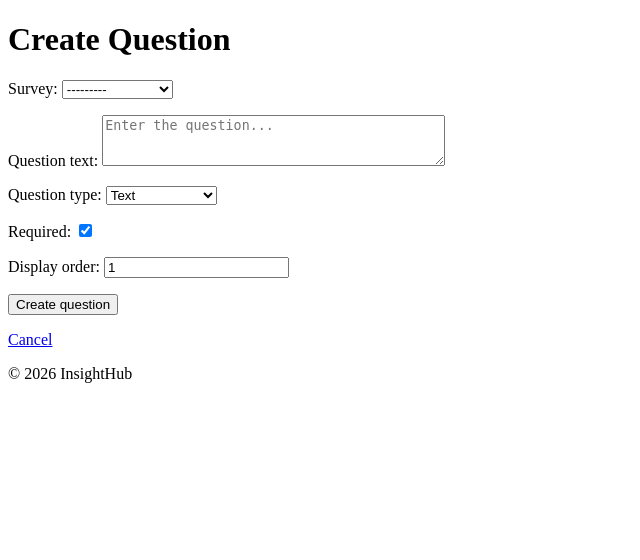
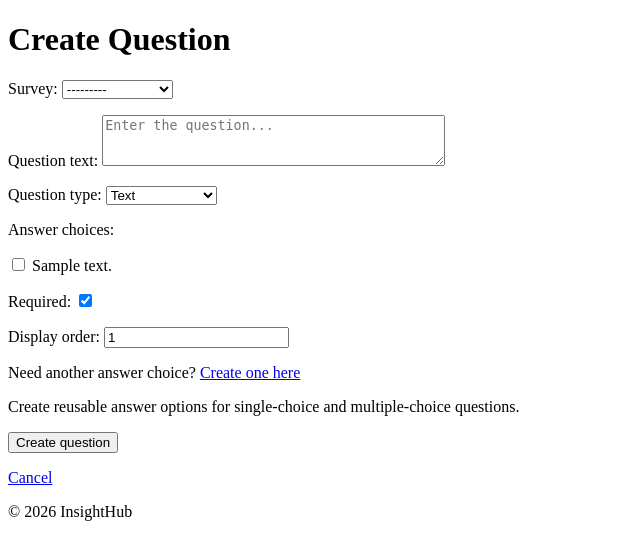
Before and after one commit to Tanvi-Kirkegaard/insighthub, a Django app: page /surveys/questions/create/ in a window 1280 px wide. Shown: the part 26-586 px from the top of the page, without its empty margins (0-640 px from the left). Run offline with Django 5.2, Linux system fonts and the light colour scheme; tables that the repository leaves empty hold one stand-in row (values such as "Sample post").

Commit message:
Add Choice workflow and question options

```diff
--- a/insighthub/surveys/forms.py
+++ b/insighthub/surveys/forms.py
@@ -1,5 +1,5 @@
 from django import forms
-from .models import Survey, Question
+from .models import Survey, Question, Choice
 from django.utils import timezone
 
 class SurveyForm(forms.ModelForm):
@@ -59,6 +59,7 @@ class QuestionForm(forms.ModelForm):
             'survey',
             'text',
             'question_type',
+            'choices',
             'is_required',
             'order'
         ]
@@ -67,6 +68,7 @@ class QuestionForm(forms.ModelForm):
             'survey': 'Survey',
             'text': 'Question text',
             'question_type': 'Question type',
+            'choices': "Answer choices",
             'is_required': 'Required',
             'order': 'Display order',
         }
@@ -81,6 +83,7 @@ class QuestionForm(forms.ModelForm):
         widgets = {
             'text': forms.Textarea(attrs={'placeholder': 'Enter the question...', 'rows': 3}),
             'question_type': forms.Select(),
+            'choices': forms.CheckboxSelectMultiple(),
             'is_required': forms.CheckboxInput(),
             'order': forms.NumberInput(attrs={'min': 1}),
         }
@@ -93,3 +96,31 @@ class QuestionForm(forms.ModelForm):
                 "The question must contain at least 10 characters.")
 
         return text
+
+
+class ChoiceForm(forms.ModelForm):
+    class Meta:
+        model = Choice
+        fields = [
+            "text",
+        ]
+        labels = {
+            "text": "Answer option",
+        }
+        widgets = {
+            "text": forms.TextInput(
+                attrs={
+                    "placeholder": "e.g. Very satisfied",
+                }
+            ),
+        }
+
+    def clean_text(self):
+        text = self.cleaned_data["text"].strip()
+
+        if len(text) < 2:
+            raise forms.ValidationError(
+                "The choice must contain at least 2 characters."
+            )
+
+        return text
--- a/insighthub/surveys/models.py
+++ b/insighthub/surveys/models.py
@@ -16,6 +16,12 @@ class Survey(models.Model):
 
     def __str__(self):
         return self.title
+
+class Choice(models.Model):
+    text = models.CharField(max_length=200)
+
+    def __str__(self):
+        return self.text
 
 
 class Question(models.Model):
@@ -41,6 +47,13 @@ class Question(models.Model):
         choices=QUESTION_TYPES,
         default=TEXT,
     )
+
+    choices = models.ManyToManyField(
+        Choice,
+        blank=True,
+        related_name='questions',
+    )
+
     is_required = models.BooleanField(default=True)
     order = models.PositiveIntegerField(default=1)
     created_at = models.DateTimeField(auto_now_add=True)
--- a/insighthub/surveys/urls.py
+++ b/insighthub/surveys/urls.py
@@ -1,6 +1,6 @@
 from django.urls import path
 from .views import (SurveyListView, SurveyCreateView, SurveyDetailView, SurveyUpdateView, SurveyDeleteView,
-                    QuestionCreateView, QuestionUpdateView, QuestionDeleteView)
+                    QuestionCreateView, QuestionUpdateView, QuestionDeleteView, ChoiceCreateView)
 
 app_name = 'surveys'
 
@@ -12,6 +12,6 @@ urlpatterns = [
     path("<int:pk>/delete/", SurveyDeleteView.as_view(), name="survey-delete"),
     path("questions/create/", QuestionCreateView.as_view(), name="question-create"),
     path("questions/<int:pk>/edit/", QuestionUpdateView.as_view(), name="question-update"),
-    path("questions/<int:pk>/delete/", QuestionDeleteView.as_view(), name="question-delete")
-
+    path("questions/<int:pk>/delete/", QuestionDeleteView.as_view(), name="question-delete"),
+    path("choices/create/", ChoiceCreateView.as_view(), name="choice-create"),
 ]
--- a/insighthub/surveys/views.py
+++ b/insighthub/surveys/views.py
@@ -1,6 +1,6 @@
 from django.views.generic import ListView, CreateView, DetailView, UpdateView, DeleteView
-from .models import Survey, Question
-from .forms import SurveyForm, QuestionForm
+from .models import Survey, Question, Choice
+from .forms import SurveyForm, QuestionForm, ChoiceForm
 from django.urls import reverse_lazy
 
 class SurveyListView(ListView):
@@ -49,3 +49,10 @@ class QuestionDeleteView(DeleteView):
     template_name = 'surveys/question_confirm_delete.html'
     context_object_name = 'question'
     success_url = reverse_lazy('surveys:survey-list')
+
+
+class ChoiceCreateView(CreateView):
+    model = Choice
+    form_class = ChoiceForm
+    template_name = "surveys/choice_form.html"
+    success_url = reverse_lazy('surveys:question-create')
--- a/insighthub/templates/surveys/question_form.html
+++ b/insighthub/templates/surveys/question_form.html
@@ -18,6 +18,15 @@
         {% csrf_token %}
         {{ form.as_p }}
 
+    <p>
+        Need another answer choice?
+        <a href="{% url 'surveys:choice-create' %}">Create one here</a>
+    </p>
+
+    <p>
+        Create reusable answer options for single-choice and multiple-choice questions.
+    </p>
+
         <button type="submit">
             {% if object %}
                 Save changes
```
Also changed, not shown: insighthub/surveys/tests.py (+51 -1 lines), insighthub/templates/surveys/choice_form.html (added, +20 -0 lines), insighthub/surveys/migrations/0004_choice_question_choices.py (added).
